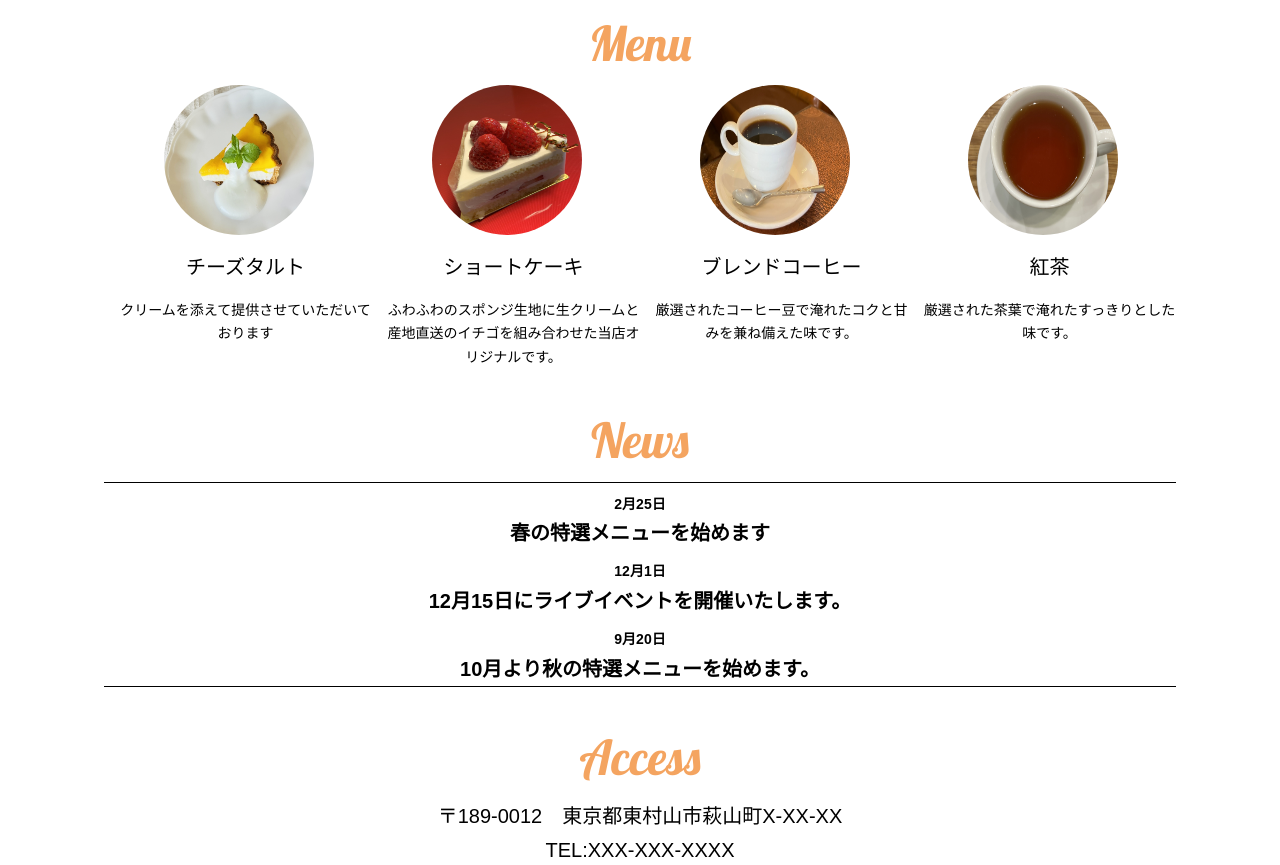
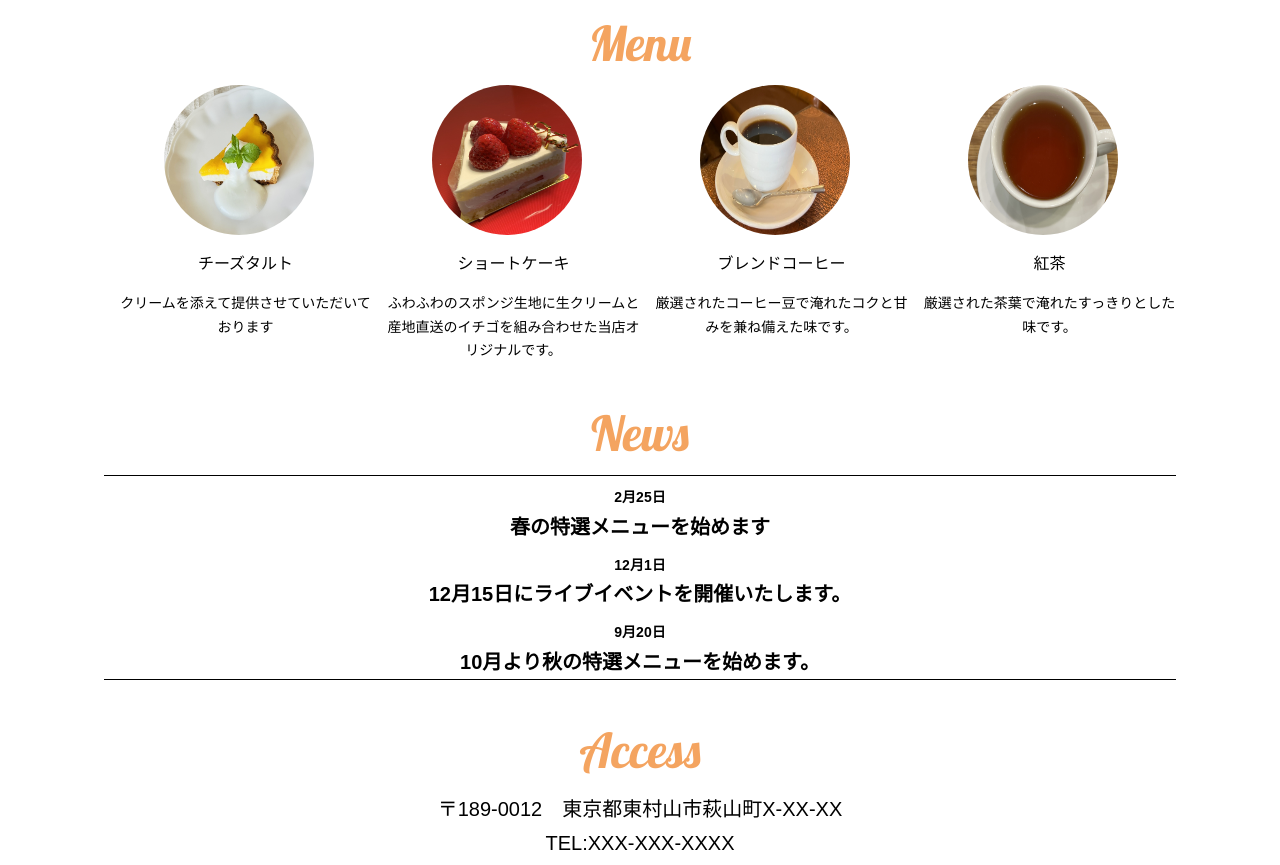
Before and after one commit to konno0825/konno0825.github.io, a plain HTML site: page index.html in a window 1280 px wide. Shown: the part 893-1758 px from the top of the page. Drawn offline with nearby package versions, Linux system fonts and the light colour scheme; some packages are replaced by stand-ins of ours.

Commit message:
Update style.css

```diff
--- a/css/style.css
+++ b/css/style.css
@@ -170,7 +170,7 @@ MainVisual
 #menu .menu .menu__item h2 {
     text-align: center;
     padding: 15px 0 0 15px;
-    font-size: 1.25rem;
+    font-size: 1.0rem;
 }
 #menu .menu .menu__item p {
     text-align: left;
```
